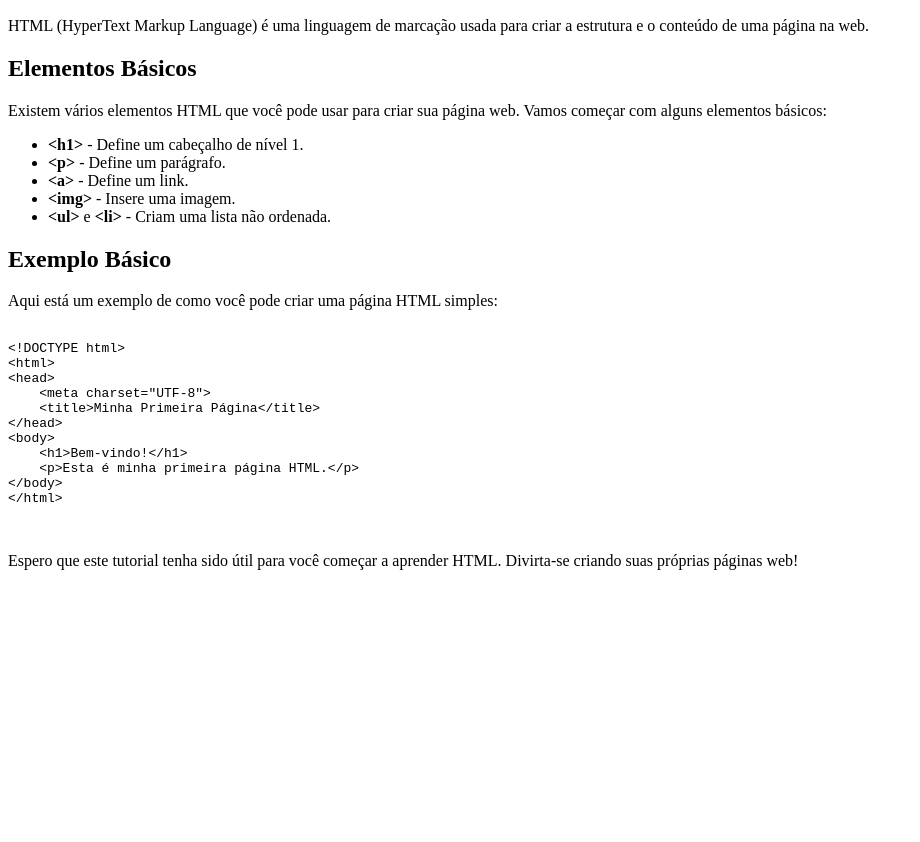
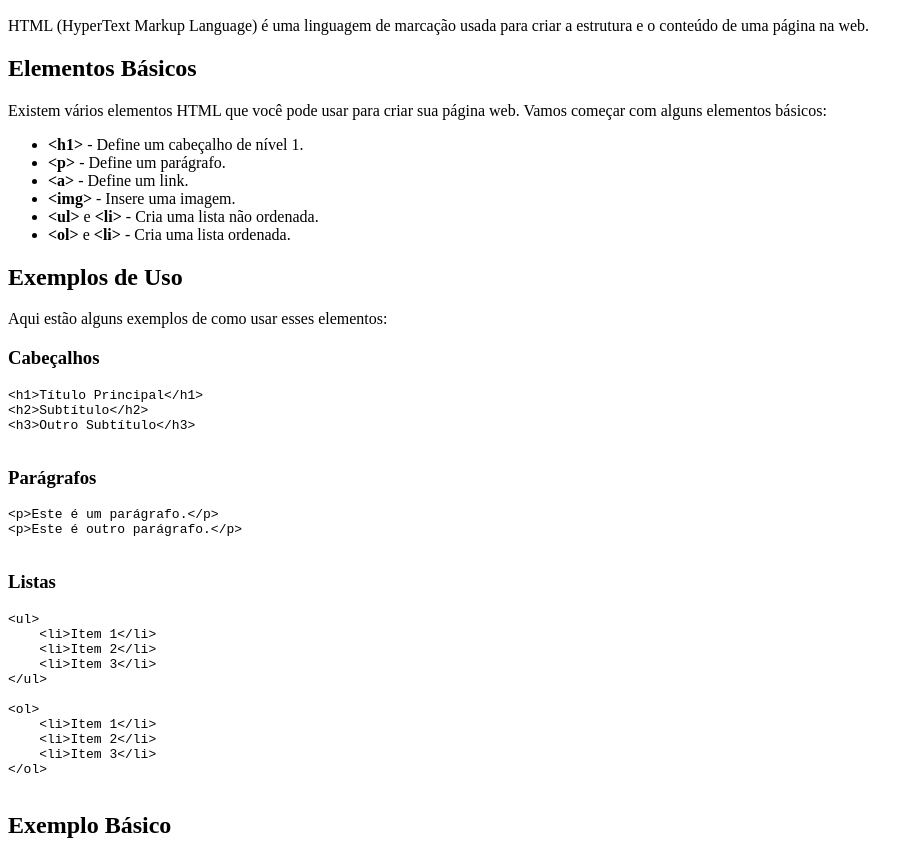
Before and after one commit to felipeabre/codando, a plain HTML site: page index.html in a window 1280 px wide. Shown: the part 110-952 px from the top of the page, without its empty margins (0-920 px from the left). Before the commit the page ends 800 px from the top, so only its background shows below. Drawn offline with Linux system fonts and the light colour scheme.

Commit message:
Update and rename Lean HTML.html to index.html

```diff
--- a/Lean HTML.html
+++ b/index.html
@@ -36,9 +36,44 @@
                 <strong>&lt;img&gt;</strong> - Insere uma imagem.
             </li>
             <li>
-                <strong>&lt;ul&gt;</strong> e <strong>&lt;li&gt;</strong> - Criam uma lista não ordenada.
+                <strong>&lt;ul&gt;</strong> e <strong>&lt;li&gt;</strong> - Cria uma lista não ordenada.
+            </li>
+            <li>
+              <strong>&lt;ol&gt;</strong> e <strong>&lt;li&gt;</strong> - Cria uma lista ordenada.
             </li>
         </ul>
+    </section>
+
+    <section>
+      <h2>Exemplos de Uso</h2>
+    <p>Aqui estão alguns exemplos de como usar esses elementos:</p>
+    <h3>Cabeçalhos</h3>
+    <pre>
+&lt;h1&gt;Título Principal&lt;/h1&gt;
+&lt;h2&gt;Subtítulo&lt;/h2&gt;
+&lt;h3&gt;Outro Subtítulo&lt;/h3&gt;
+    </pre>
+
+    <h3>Parágrafos</h3>
+    <pre>
+&lt;p&gt;Este é um parágrafo.&lt;/p&gt;
+&lt;p&gt;Este é outro parágrafo.&lt;/p&gt;
+    </pre>
+
+    <h3>Listas</h3>
+    <pre>
+&lt;ul&gt;
+    &lt;li&gt;Item 1&lt;/li&gt;
+    &lt;li&gt;Item 2&lt;/li&gt;
+    &lt;li&gt;Item 3&lt;/li&gt;
+&lt;/ul&gt;
+
+&lt;ol&gt;
+    &lt;li&gt;Item 1&lt;/li&gt;
+    &lt;li&gt;Item 2&lt;/li&gt;
+    &lt;li&gt;Item 3&lt;/li&gt;
+&lt;/ol&gt;
+    </pre>
     </section>
 
     <section>
@@ -60,12 +95,13 @@
     &lt;p&gt;Esta é minha primeira página HTML.&lt;/p&gt;
 &lt;/body&gt;
 &lt;/html&gt;
-            </code>
+           </code>
         </pre>
     </section>
 
     <footer>
         <p>Espero que este tutorial tenha sido útil para você começar a aprender HTML. Divirta-se criando suas próprias páginas web!</p>
+        <p>©Copyright 2023 by Felipe Abreu</p>
     </footer>
 </body>
 </html>
```
